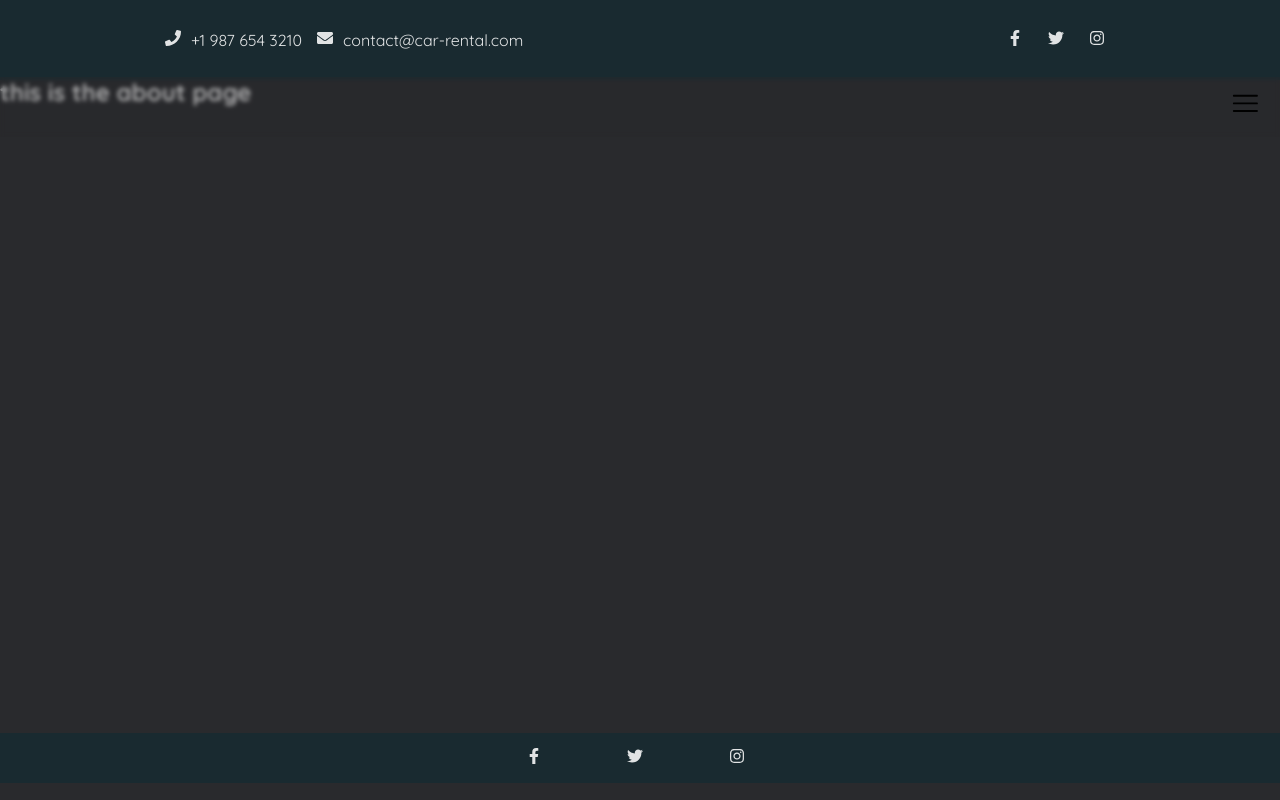
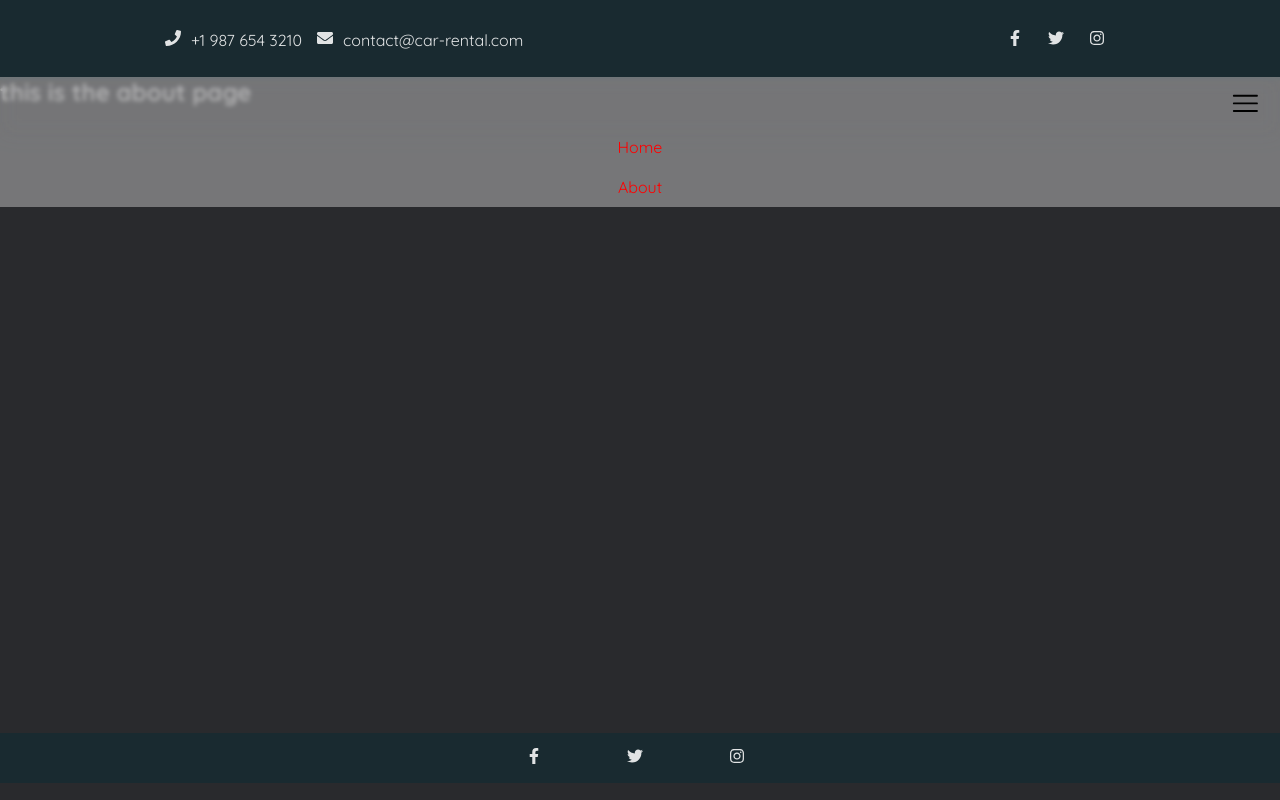
Before and after one commit to lostmart/car-rental-front, a React (Vite) app: page /about in a window 1280 px wide. Both pictures are taken after a click on the button 1245 px from the left and 106 px from the top of the page. Built offline with nearby package versions, Linux system fonts and the light colour scheme.

Commit message:
nav menu btn fun

```diff
--- a/src/css/navBar.css
+++ b/src/css/navBar.css
@@ -6,12 +6,26 @@
 	backdrop-filter: blur(2px);
 }
 
-.navbar ul {
+.navbar .desktop-nav {
 	display: none;
 	padding: 10px;
 	gap: 40px;
 	max-width: 900px;
 	margin: auto;
+}
+
+.navbar .mobile-nav {
+	display: flex;
+	flex-direction: column;
+	align-items: center;
+	position: absolute;
+	width: 100%;
+	background: #ffffff5c;
+	color: red;
+	gap: 20px;
+	backdrop-filter: blur(10px);
+	padding: 60px 10px 10px 10px;
+	z-index: 2;
 }
 
 .navbar button {
@@ -20,12 +34,14 @@
 	background-color: transparent;
 	border: none;
 	font-size: 1.8em;
+	z-index: 100;
+	position: relative;
 }
 
 .navbar .links-container {
-	display: none;
+	/* display: none; */
 	position: absolute;
-	/* display: flex; */
+	display: flex;
 	gap: 20px;
 	flex-direction: column;
 	background-color: white;
--- a/src/layouts/Root.tsx
+++ b/src/layouts/Root.tsx
@@ -9,10 +9,13 @@ import { FaFacebookF, FaTwitter, FaInstagram } from "react-icons/fa"
 import { RxHamburgerMenu } from "react-icons/rx"
 
 import UrlLink from "../interfaces/UrlLink"
+import { useState } from "react"
 
 export default function Root() {
+	const [showMenu, setShowMenu] = useState(false)
+
 	const handleClick = () => {
-		console.log("clicked !!")
+		setShowMenu(() => !showMenu)
 	}
 	const socialList: UrlLink[] = [
 		{
@@ -34,7 +37,7 @@ export default function Root() {
 
 			<header>
 				<Nav className="navbar" role="navigation">
-					<ul>
+					<ul className="desktop-nav">
 						<li>
 							<Link to="/">Home</Link>
 						</li>
@@ -48,6 +51,17 @@ export default function Root() {
 							</div>
 						</li>
 					</ul>
+
+					{showMenu && (
+						<ul className="mobile-nav">
+							<li>
+								<Link to="/">Home</Link>
+							</li>
+							<li>
+								<Link to="/about">About</Link>
+							</li>
+						</ul>
+					)}
 					<ButtonComp
 						className="navBtn"
 						children={<RxHamburgerMenu />}
```
